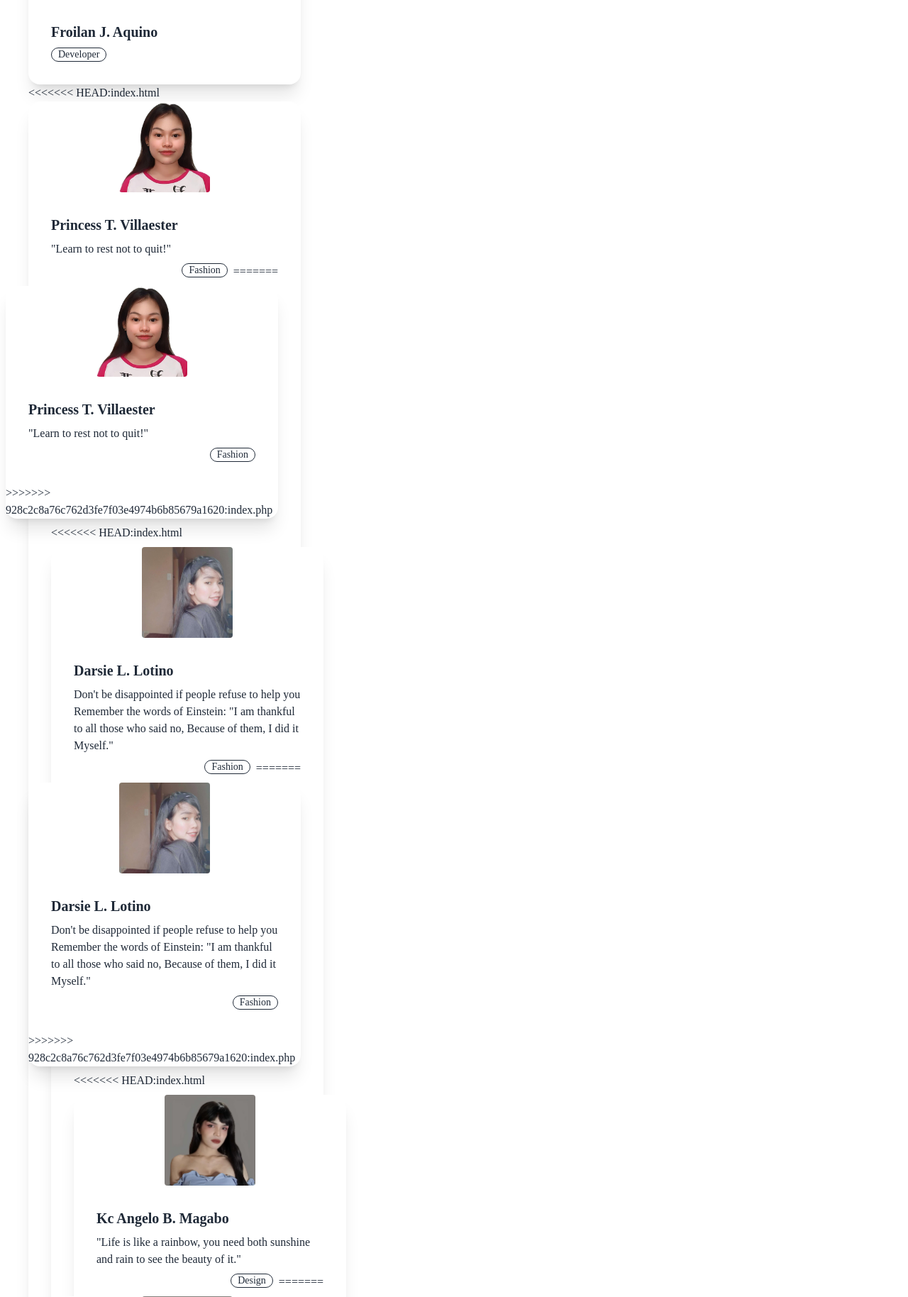
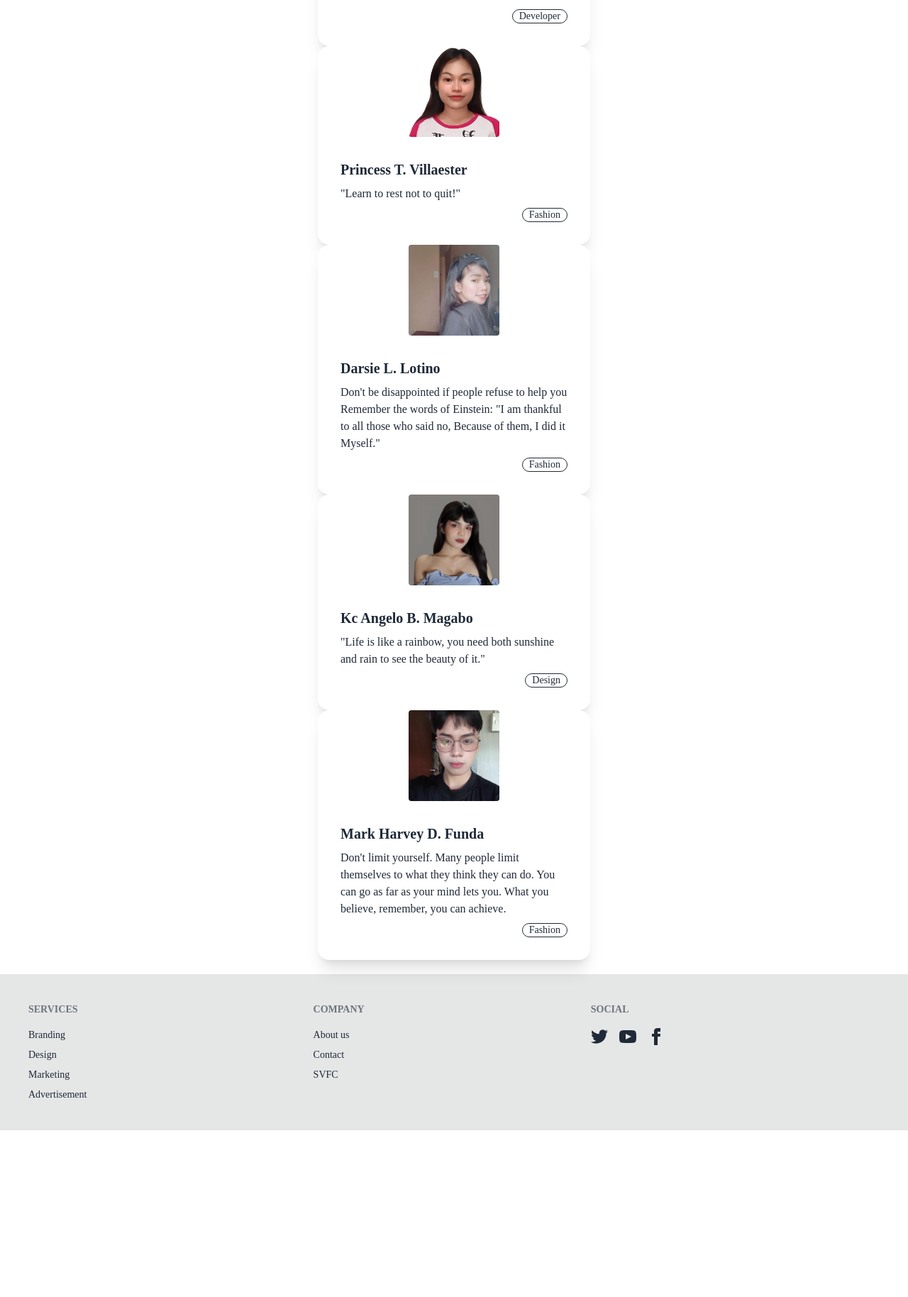
Before and after one commit to Darsssiiieee/Finance-System-SVFC, a PHP site: page /payment/ in a window 1280 px wide. Shown: the part 2265-4093 px from the top of the page at 71% size. After the commit the page ends 3858 px from the top, so only its background shows below. Run offline with PHP 8.4, Linux system fonts and the light colour scheme; some libraries are stand-ins or nearby versions; some web fonts are replaced.

Commit message:
fix merge error on index and render the card effeciently thru foreach

```diff
--- a/index.php
+++ b/index.php
@@ -11,41 +11,6 @@
   <link rel="stylesheet" href="./styles/get-started.css">
   <script src="./js/get-started.js"></script>
 </head>
-<<<<<<< HEAD:index.html
-<body>
-  <div id="navBar" class="z-50 navbar border-b-[1px] border-black glass top-0 sticky">
-    <div class="navbar-start">
-      <div class="dropdown">
-        <div tabindex="0" role="button" class="btn btn-ghost btn-circle">
-          <svg xmlns="http://www.w3.org/2000/svg" class="h-5 w-5" fill="none" viewBox="0 0 24 24" stroke="currentColor"><path stroke-linecap="round" stroke-linejoin="round" stroke-width="2" d="M4 6h16M4 12h16M4 18h7" /></svg>
-        </div>
-        <ul tabindex="0" class="menu menu-sm dropdown-content mt-3 z-[1] p-2 shadow bg-base-100 rounded-box w-52">
-          <li><a href="pages/sign-up.html">Get Started</a></li>
-          <li><a>Testimony</a></li>
-          <li><a>SVFC</a></li>
-          <li><a>Contact Us</a></li>
-          <li><a>About Us</a></li>
-        </ul>
-      </div>
-    </div>
-    <div class="navbar-center">
-      <a class="btn btn-ghost text-xl">EPAY</a>
-    </div>
-    <div class="navbar-end">
-      <button class="btn btn-ghost btn-circle">
-        <div class="indicator">
-          <svg xmlns="http://www.w3.org/2000/svg" class="h-5 w-5" fill="none" viewBox="0 0 24 24" stroke="currentColor"><path stroke-linecap="round" stroke-linejoin="round" stroke-width="2" d="M15 17h5l-1.405-1.405A2.032 2.032 0 0118 14.158V11a6.002 6.002 0 00-4-5.659V5a2 2 0 10-4 0v.341C7.67 6.165 6 8.388 6 11v3.159c0 .538-.214 1.055-.595 1.436L4 17h5m6 0v1a3 3 0 11-6 0v-1m6 0H9" /></svg>
-          <span class="badge badge-xs badge-secondary indicator-item"></span>
-        </div>
-      </button>
-    </div>
-  </div>
-
-
-
-  <main class="w-full flex flex-col p-5 gap-7">
-    <div class="flex flex-col gap-5">
-=======
 
 <body class="flex flex-col items-center">
   <?php
@@ -57,7 +22,6 @@
 
   <main class="w-full max-w-screen-2xl lg:w-11/12 xl:w-3/4 flex flex-col p-5 gap-10">
     <div class="flex flex-col lg:flex-row lg:items-center gap-5">
->>>>>>> 928c2c8a76c762d3fe7f03e4974b6b85679a1620:index.php
       <div>
         <img src="./res/images/svfc_logo.png" />
       </div>
@@ -196,163 +160,69 @@
     <div>
       <h1>Developers & Creators</h1>
 
-      <div>
-        <div class="card w-96 bg-base-100 shadow-xl">
-          <figure><img src="https://daisyui.com/images/stock/photo-1606107557195-0e29a4b5b4aa.jpg" alt="Shoes" /></figure>
-          <div class="card-body">
-            <h2 class="card-title">Froilan J. Aquino</h2>
-            <div class="badge badge-outline">Developer</div>
-          </div>
-        </div>
-      </div>
+      <?php
+      $cards = [
+        [
+          'imgSrc' => 'https://daisyui.com/images/stock/photo-1606107557195-0e29a4b5b4aa.jpg',
+          'altText' => 'Shoes',
+          'title' => 'Froilan J. Aquino',
+          'description' => '',
+          'badge' => 'Developer'
+        ],
+        [
+          'imgSrc' => './res/images/Princess.png',
+          'altText' => 'Tailwind-CSS-Avatar-component',
+          'title' => 'Princess T. Villaester',
+          'description' => '"Learn to rest not to quit!"',
+          'badge' => 'Fashion'
+        ],
+        [
+          'imgSrc' => './res/images/Darsie.jpg',
+          'altText' => 'Tailwind-CSS-Avatar-component',
+          'title' => 'Darsie L. Lotino',
+          'description' => 'Don\'t be disappointed if people refuse to help you Remember the words of Einstein: "I am thankful to all those who said no, Because of them, I did it Myself."',
+          'badge' => 'Fashion'
+        ],
+        [
+          'imgSrc' => './res/images/KC.jpg',
+          'altText' => 'Tailwind-CSS-Avatar-component',
+          'title' => 'Kc Angelo B. Magabo',
+          'description' => '"Life is like a rainbow, you need both sunshine and rain to see the beauty of it."',
+          'badge' => 'Design'
+        ],
+        [
+          'imgSrc' => './res/images/Harvey.jpg',
+          'altText' => 'Tailwind-CSS-Avatar-component',
+          'title' => 'Mark Harvey D. Funda',
+          'description' => 'Don\'t limit yourself. Many people limit themselves to what they think they can do. You can go as far as your mind lets you. What you believe, remember, you can achieve.',
+          'badge' => 'Fashion'
+        ]
+      ];
 
-<<<<<<< HEAD:index.html
-      <div class="card w-96 bg-base-100 shadow-xl">
-        <figure><div class="avatar">
-          <div class="w-32 rounded">
-            <img src="./res/images/Princess.png" alt="Tailwind-CSS-Avatar-component" />
-          </div>
-        </div> </figure>
-        <div class="card-body">
-          <h2 class="card-title"> Princess T. Villaester </h2>
-          <p> "Learn to rest not to quit!"</p>
-          <div class="card-actions justify-end">
-            <div class="badge badge-outline">Fashion</div>
-=======
-        <div class="flex items-center justify-center">
+      foreach ($cards as $card) {
+        echo
+        '<div class="flex items-center justify-center">
           <div class="card w-96 bg-base-100 shadow-xl">
               <figure>
                   <div class="avatar">
                       <div class="w-32 rounded">
-                  <img src="./res/images/Princess.png" alt="Tailwind-CSS-Avatar-component" />
+                          <img src="' . $card['imgSrc'] . '" alt="' . $card['altText'] . '" />
                       </div>
                   </div>
               </figure>
               <div class="card-body">
-              <h2 class="card-title"> Princess T. Villaester </h2>
-              <p> "Learn to rest not to quit!"</p>
+                  <h2 class="card-title">' . $card['title'] . '</h2>
+                  <p>' . $card['description'] . '</p>
                   <div class="card-actions justify-end">
-                <div class="badge badge-outline">Fashion</div>
-              </div>
-            </div>
->>>>>>> 928c2c8a76c762d3fe7f03e4974b6b85679a1620:index.php
+                      <div class="badge badge-outline">' . $card['badge'] . '</div>
                   </div>
               </div>
           </div>
-
-<<<<<<< HEAD:index.html
-      <div class="card w-96 bg-base-100 shadow-xl">
-        <figure><div class="avatar">
-          <div class="w-32 rounded">
-            <img src="./res/images/Darsie.jpg" alt="Tailwind-CSS-Avatar-component" />
+        </div>';
+      }
+      ?>
     </div>
-        </div> </figure>
-        <div class="card-body">
-          <h2 class="card-title"> Darsie L. Lotino </h2>
-          <p>Don't be disappointed if people refuse to help you Remember the words of Einstein:
-             "I am thankful to all those who said no, Because of them, I did it Myself."</p>
-          <div class="card-actions justify-end">
-            <div class="badge badge-outline">Fashion</div>
-=======
-        <div class="flex items-center justify-center">
-          <div class="card w-96 bg-base-100 shadow-xl">
-            <figure>
-              <div class="avatar">
-                <div class="w-32 rounded">
-                  <img src="./res/images/Darsie.jpg" alt="Tailwind-CSS-Avatar-component" />
-                </div>
-              </div>
-            </figure>
-            <div class="card-body">
-              <h2 class="card-title"> Darsie L. Lotino </h2>
-              <p>Don't be disappointed if people refuse to help you Remember the words of Einstein:
-                "I am thankful to all those who said no, Because of them, I did it Myself."</p>
-              <div class="card-actions justify-end">
-                <div class="badge badge-outline">Fashion</div>
-              </div>
-            </div>
->>>>>>> 928c2c8a76c762d3fe7f03e4974b6b85679a1620:index.php
-          </div>
-        </div>
-      </div>
-
-<<<<<<< HEAD:index.html
-      <div class="card w-96 bg-base-100 shadow-xl">
-        <figure><div class="avatar">
-          <div class="w-32 rounded">
-            <img src="./res/images/KC.jpg" alt="Tailwind-CSS-Avatar-component" />
-          </div>
-        </div> </figure>
-        <div class="card-body">
-          <h2 class="card-title"> Kc Angelo B. Magabo </h2>
-          <p>"Life is like a rainbow, you need both sunshine and rain to see the beauty of it."</p>
-          <div class="card-actions justify-end">
-            <div class="badge badge-outline">Design</div>
-=======
-        <div class="flex items-center justify-center">
-          <div class="card w-96 bg-base-100 shadow-xl">
-            <figure>
-              <div class="avatar">
-                <div class="w-32 rounded">
-                  <img src="./res/images/KC.jpg" alt="Tailwind-CSS-Avatar-component" />
-                </div>
-              </div>
-            </figure>
-            <div class="card-body">
-              <h2 class="card-title"> Kc Angelo B. Magabo </h2>
-              <p>"Life is like a rainbow, you need both sunshine and rain to see the beauty of it."</p>
-              <div class="card-actions justify-end">
-                <div class="badge badge-outline">Design</div>
-              </div>
-            </div>
->>>>>>> 928c2c8a76c762d3fe7f03e4974b6b85679a1620:index.php
-          </div>
-        </div>
-      </div>
-
-<<<<<<< HEAD:index.html
-      <div class="card w-96 bg-base-100 shadow-xl">
-        <figure><div class="avatar">
-          <div class="w-32 rounded">
-            <img src="./res/images/Harvey.jpg" alt="Tailwind-CSS-Avatar-component" />
-          </div>
-        </div> </figure>
-        <div class="card-body">
-          <h2 class="card-title"> Mark Harvey D. Funda </h2>
-          <p>Don't limit yourself. Many people limit themselves to what they think they can do.
-            You can go as far as your mind lets you. What you believe, remember, you can achieve.</p>
-          <div class="card-actions justify-end">
-            <div class="badge badge-outline">Fashion</div>
-=======
-        <div class="flex items-center justify-center">
-          <div class="card w-96 bg-base-100 shadow-xl">
-            <figure>
-              <div class="avatar">
-                <div class="w-32 rounded">
-                  <img src="./res/images/Harvey.jpg" alt="Tailwind-CSS-Avatar-component" />
-                </div>
-              </div>
-            </figure>
-            <div class="card-body">
-              <h2 class="card-title"> Mark Harvey D. Funda </h2>
-              <p>Don't limit yourself. Many people limit themselves to what they think they can do.
-                You can go as far as your mind lets you. What you believe, remember, you can achieve.</p>
-              <div class="card-actions justify-end">
-                <div class="badge badge-outline">Fashion</div>
-              </div>
-            </div>
->>>>>>> 928c2c8a76c762d3fe7f03e4974b6b85679a1620:index.php
-          </div>
-        </div>
-      </div>
-    </div>
-
-
-
-
   </main>
-
-
 
   <footer class="footer p-10 bg-base-300 text-base-content">
     <nav>
```
Lines whose indentation alone changed are shown as unchanged.
